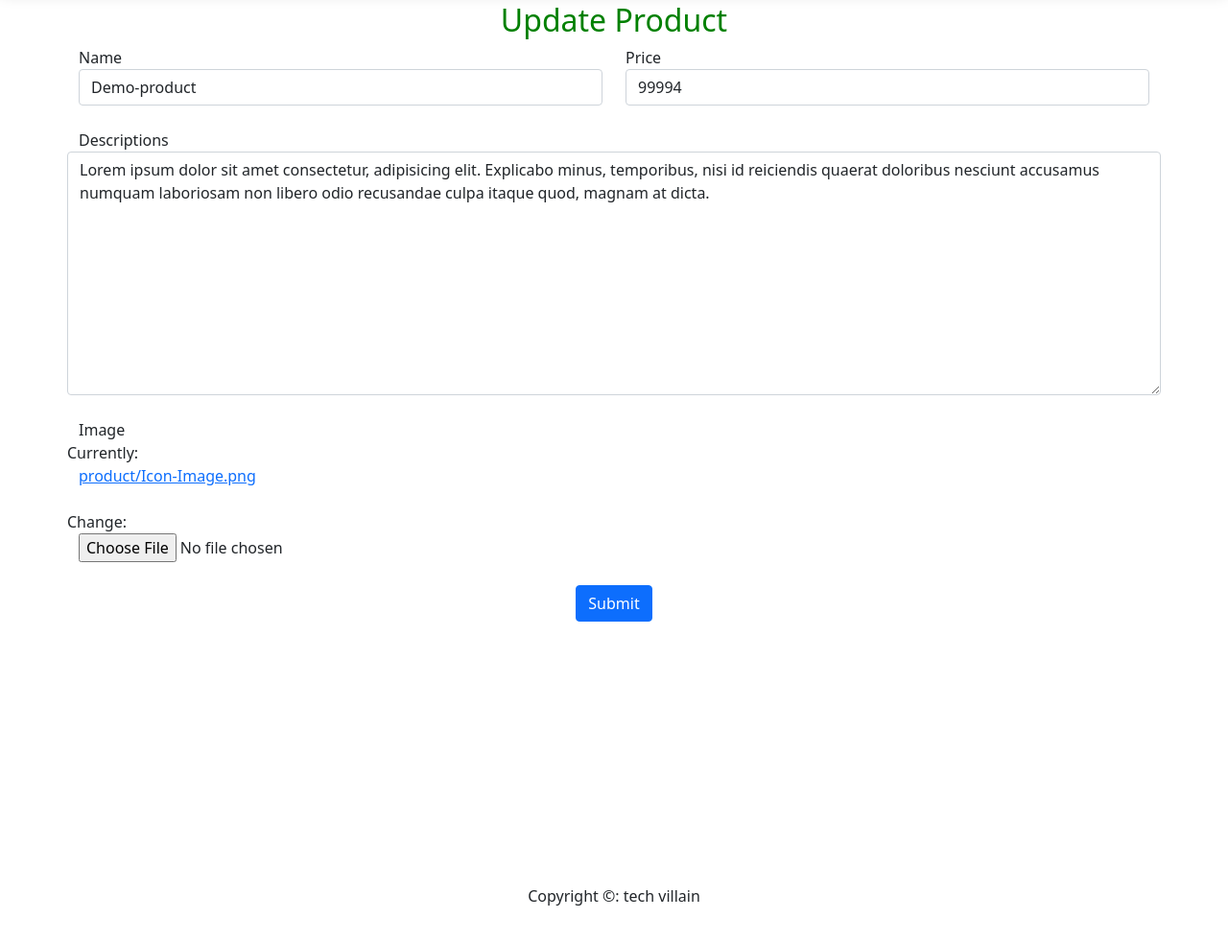
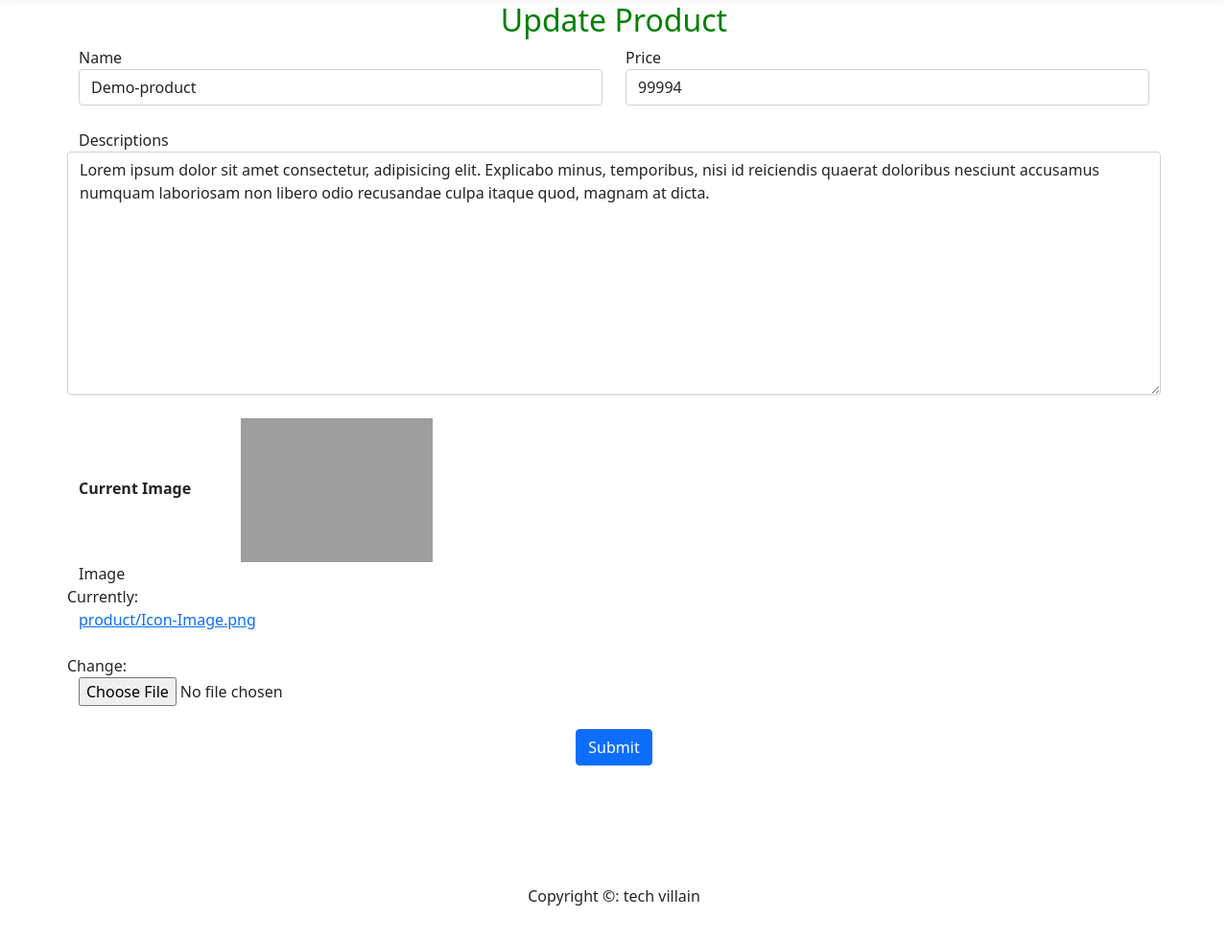
Before and after one commit to MahmudJewel/Django-media-on-another-drive, a Django app: page /update/1/ in a window 1280 px wide. Shown: the part 70-1052 px from the top of the page at 96% size. Run offline with Django 4.2, Linux system fonts and the light colour scheme; data comes from the database, SQL or seed files in the repository; both versions use the stored data as it was after the commit; some libraries are stand-ins or nearby versions; some web fonts are replaced; grey boxes are pictures that could not be loaded.

Commit message:
update product edited

```diff
--- a/product/views.py
+++ b/product/views.py
@@ -48,6 +48,7 @@ def update_product(request, pk):
             # print('Product form=> ', productForm)
             return redirect("/")
     context = {
-        'productForm': productForm
+        'productForm': productForm,
+        'product':product
     }
     return render(request, template_name, context)
--- a/templates/base.html
+++ b/templates/base.html
@@ -33,7 +33,7 @@
 
 <body class="bodycolor">
     <!-- navigations  -->
-    <nav class="navbar navbar-expand-lg fixed-top shadow bgcolor rounded-bottom">
+    <nav class="navbar navbar-expand fixed-top shadow bgcolor rounded-bottom" style="background: whitesmoke;">
         <div class="container-fluid">
             <a class="navbar-brand brandcolor ms-5" href="/">Demo Mart</a>
             <button class="navbar-toggler custom-toggler" type="button" data-bs-toggle="collapse"
@@ -132,5 +132,4 @@
         integrity="sha384-QJHtvGhmr9XOIpI6YVutG+2QOK9T+ZnN4kzFN1RtK3zEFEIsxhlmWl5/YESvpZ13"
         crossorigin="anonymous"></script>
 </body>
-
 </html>
--- a/templates/update_product.html
+++ b/templates/update_product.html
@@ -22,6 +22,10 @@
             {{productForm.descriptions}}
         </div>
         <br>
+        <div>
+            <b>Current Image</b>
+            <img src="{{ product.img.url }}" alt="" width="200px" class="ms-5">
+        </div>
         <div class="row">
             <label for="demo">Image</label>
             {{productForm.img}}
```
Also changed, not shown: db.sqlite3.
